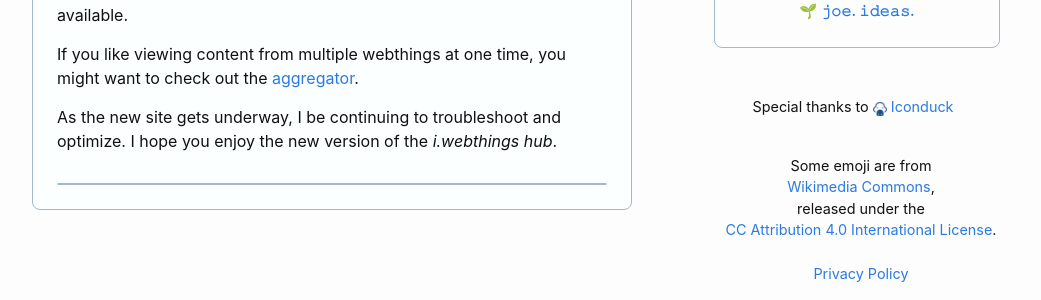
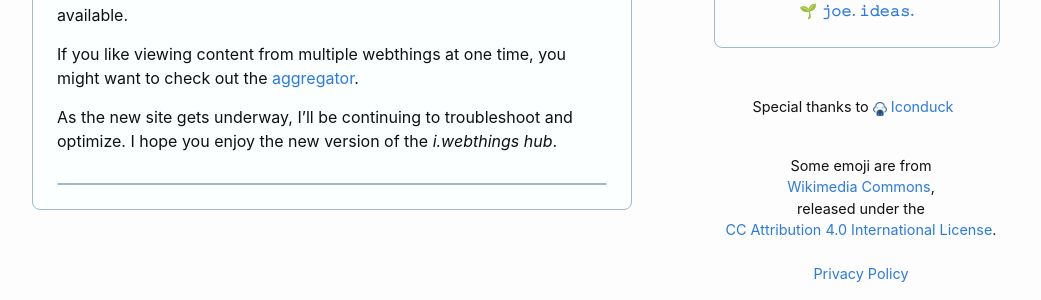
Before and after one commit to joejenett/i.webthings, a Jekyll site: the page built from _posts/2021-08-12-welcome-to-the-makeover.md, in a window 1280 px wide. Shown: the part 1219-1519 px from the top of the page, without its empty margins (108-1149 px from the left). Built offline with Jekyll 4.4.1, drawn with Linux system fonts in a browser that asks for light colours; comment, search, counter and statistics services are not loaded.

```diff
--- a/_posts/2021-08-12-welcome-to-the-makeover.md
+++ b/_posts/2021-08-12-welcome-to-the-makeover.md
@@ -18,4 +18,4 @@ slug: what-have-you
 <h2>other changes</h2>
 <p>Comments have changed. For now, you need a GitHub account to login to the comment feature. However, if you’re not set up to send webmentions and don’t have a GitHub account, a contact form is also available.</p>
 <p>If you like viewing content from multiple webthings at one time, you might want to check out the <a href="https://jenett.org/aggregator/">aggregator</a>.</p>
-<p>As the new site gets underway, I be continuing to troubleshoot and optimize. I hope you enjoy the new version of the <em>i.webthings hub</em>.</p>
+<p>As the new site gets underway, I’ll be continuing to troubleshoot and optimize. I hope you enjoy the new version of the <em>i.webthings hub</em>.</p>
```
